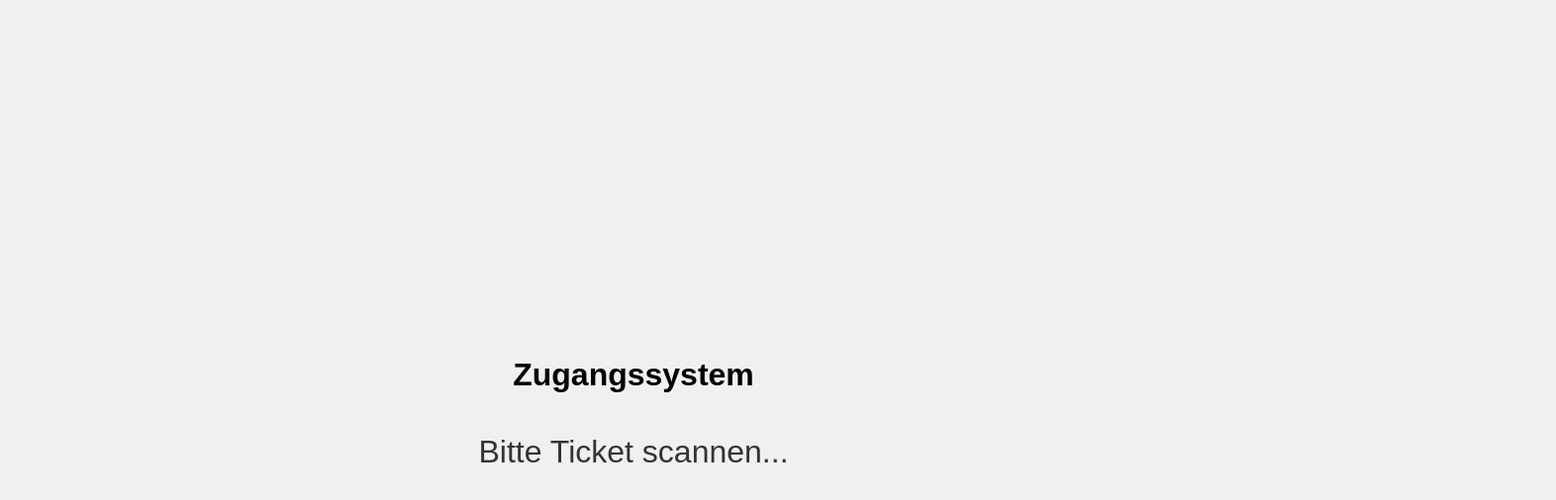
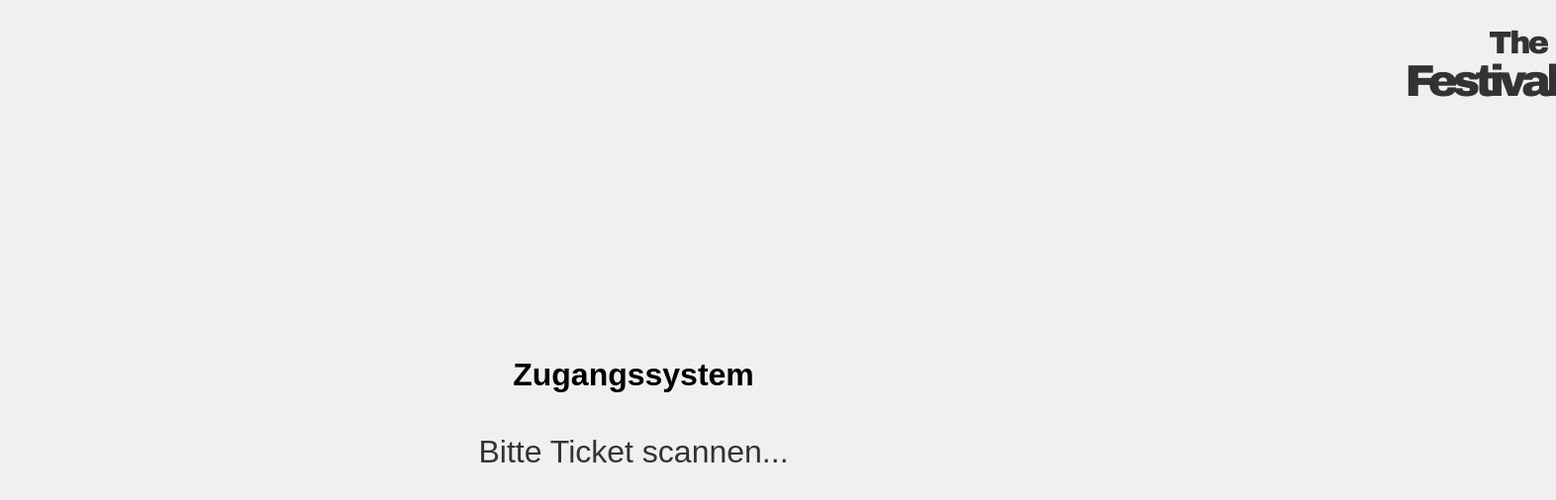
Before and after one commit to MGETZ-io/eintritt, a plain HTML site: page index.html in a window 1280 px wide. Shown: the whole page at 99% size, 1572 px wide, since content can reach past the window. Drawn offline with Linux system fonts and the light colour scheme.

Commit message:
Update index.html

```diff
--- a/index.html
+++ b/index.html
@@ -13,7 +13,9 @@
       height: 100vh;
       background: #f0f0f0;
       font-family: Arial, sans-serif;
+      overflow: hidden;
       transition: background-color 0.5s;
+      position: relative;
     }
     #message {
       font-size: 2rem;
@@ -79,9 +81,44 @@
     @keyframes fill {
       100% { box-shadow: inset 0px 0px 0px 30px #4caf50; }
     }
+
+    /* Schriftzug */
+    .festival {
+      position: absolute;
+      top: 20px;
+      right: -300px; /* Startposition außerhalb des Bildschirms */
+      font-family: 'Arial Black', sans-serif;
+      font-size: 2.5rem;
+      line-height: 1;
+      text-align: right;
+      color: #333;
+      white-space: nowrap;
+      transform: translateX(0);
+      animation: slideIn 1.2s forwards ease-out;
+    }
+    @keyframes slideIn {
+      0% { transform: translateX(300px); }
+      100% { transform: translateX(0); }
+    }
+    .festival .the {
+      font-size: 2rem;
+      display: block;
+      margin-right: 10px;
+      letter-spacing: -3px;
+    }
+    .festival .festival-word {
+      font-size: 2.8rem;
+      display: block;
+      letter-spacing: -5px; /* T und F berühren sich */
+    }
   </style>
 </head>
 <body>
+  <div class="festival">
+    <span class="the">The</span>
+    <span class="festival-word">Festival</span>
+  </div>
+
   <h1>Zugangssystem</h1>
   <div id="message">Bitte Ticket scannen...</div>
 
@@ -146,7 +183,7 @@
           if (validTickets.includes(code)) {
             message.textContent = "✅ Bitte eintreten!";
             body.style.backgroundColor = "#a8e6a1"; // Grün
-            checkmarkWrapper.style.display = "block"; // Checkmark erst jetzt anzeigen
+            checkmarkWrapper.style.display = "block";
           } else {
             message.textContent = "❌ Anderes Ticket scannen oder erneut probieren.";
             body.style.backgroundColor = "#f5a5a5"; // Rot
@@ -161,6 +198,14 @@
       }
     }
 
+    // Festival-Schriftzug neu animieren beim Reload
+    window.onload = () => {
+      const festival = document.querySelector('.festival');
+      festival.style.animation = 'none';
+      void festival.offsetWidth; // Reflow Trick
+      festival.style.animation = null;
+    };
+
     focusInput();
   </script>
 </body>
```
